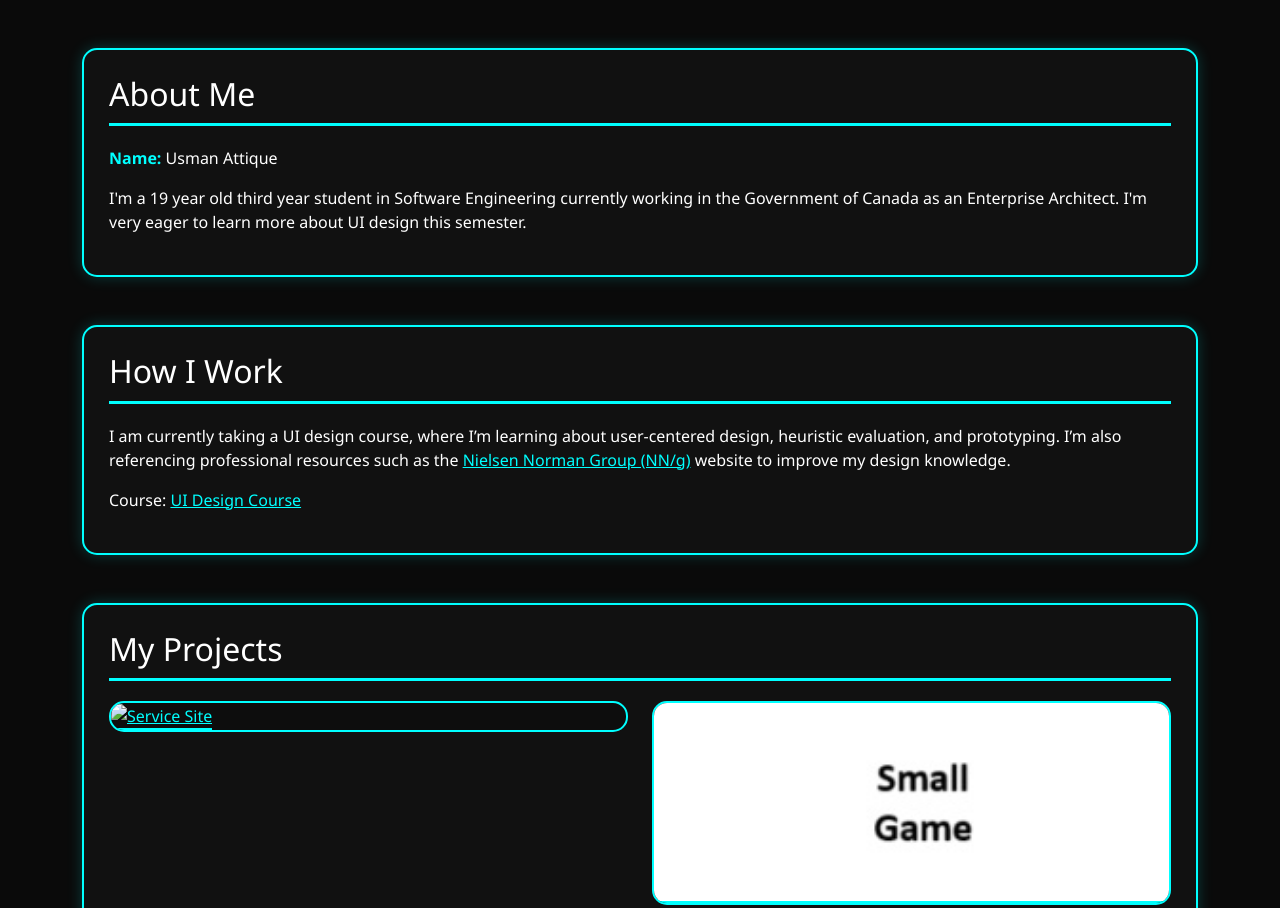
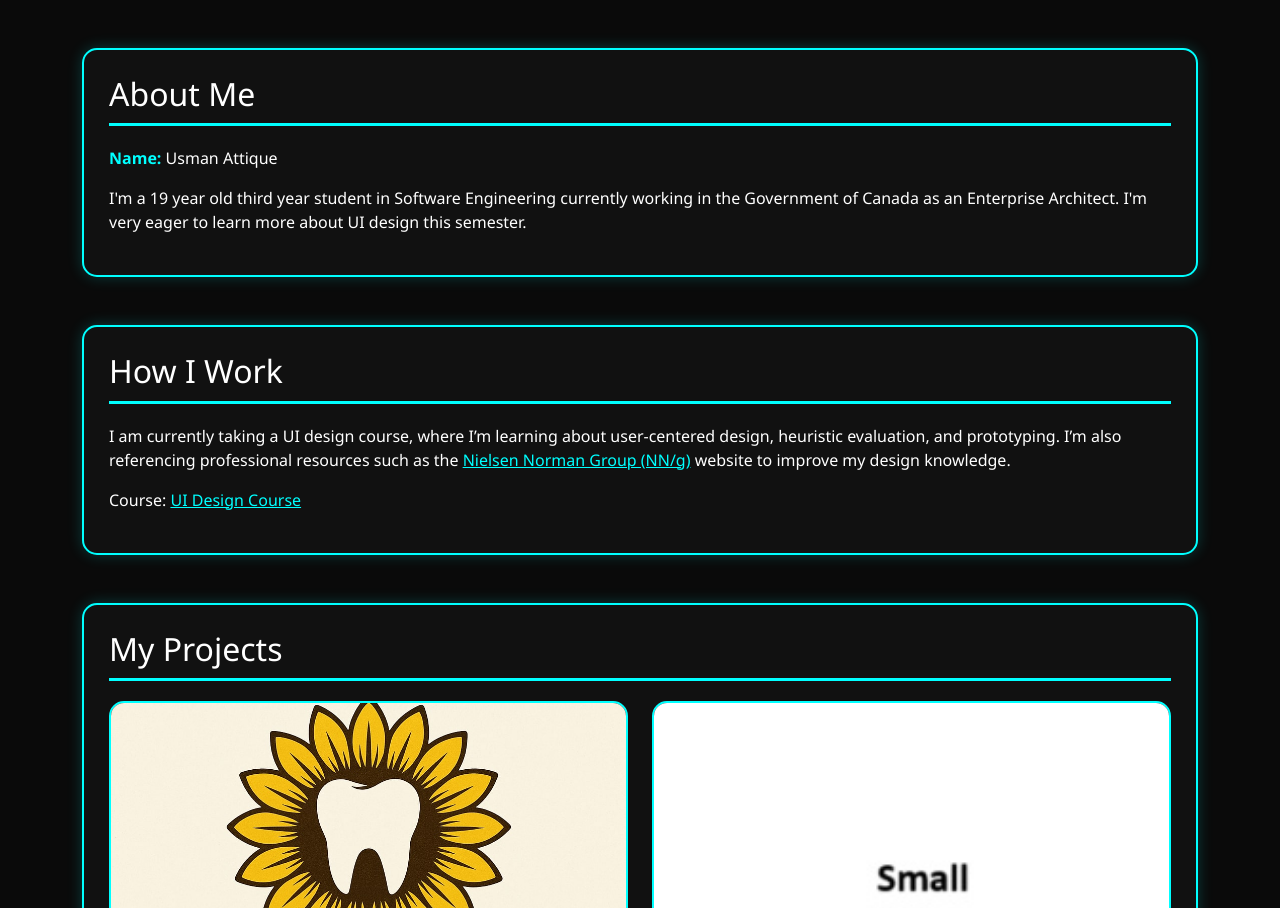
Before and after one commit to Usman-At/My-Portfolio, a plain HTML site: page index.html in a window 1280 px wide. Shown: the top 908 px of the page. Drawn offline with nearby package versions, Linux system fonts and the light colour scheme.

Commit message:
All Changes in 1

```diff
--- a/index.html
+++ b/index.html
@@ -46,7 +46,7 @@
 
     .card-img-top {
       border-bottom: 2px solid cyan;
-      height: 200px;
+      height: 400px;
       object-fit: cover;
     }
 
@@ -63,14 +63,13 @@
 <body>
 
 <div class="container my-5">
-  <!-- About You -->
+
   <section id="about" class="mb-5">
     <h2>About Me</h2>
     <p><strong>Name:</strong> Usman Attique</p>
     <p>I'm a 19 year old third year student in Software Engineering currently working in the Government of Canada as an Enterprise Architect. I'm very eager to learn more about UI design this semester.</p>
   </section>
 
-  <!-- How You Work -->
   <section id="workflow" class="mb-5">
     <h2>How I Work</h2>
     <p>I am currently taking a UI design course, where I’m learning about user-centered design, heuristic evaluation, and prototyping. I’m also referencing professional resources such as the <a href="https://www.nngroup.com" target="_blank">Nielsen Norman Group (NN/g)</a> website to improve my design knowledge.</p>
@@ -84,7 +83,7 @@
       <div class="col">
         <div class="card">
           <a href="https://zlyikit.github.io/dental-office-service/">
-            <img src="" class="card-img-top" alt="Service Site">
+            <img src="Sunflower Dental Logo Design.jpg" class="card-img-top" alt="Service Site">
           </a>
         </div>
       </div>
```
Also changed, not shown: 1 other file.
